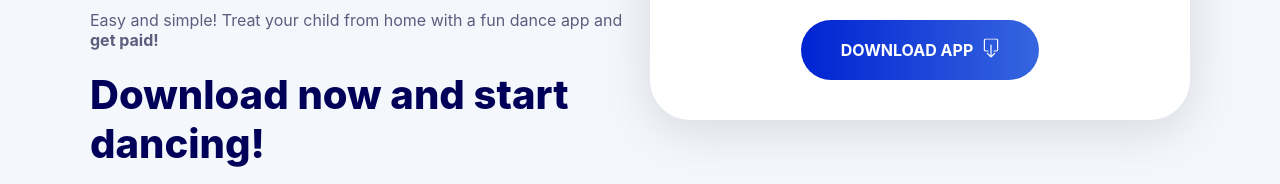
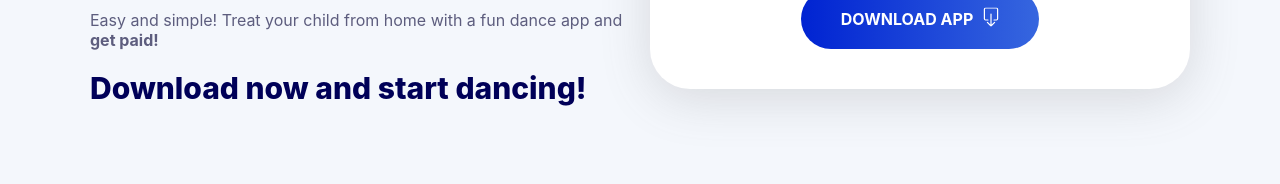
Before and after one commit to nevyl001/landing2, a Next.js app: page / in a window 1280 px wide. Shown: the part 616-800 px from the top of the page. Built offline with nearby package versions, Linux system fonts and the light colour scheme.

Commit message:
change comilla

```diff
--- a/pages/index.js
+++ b/pages/index.js
@@ -58,7 +58,8 @@ export default function Home() {
               </div>
               <div className={styles.subtitle}>
                 Dr. MOOVES A&D is a motion capture app that works as a tool to
-                improve children's mental and behavioral health by dance moves.
+                improve children&apos;s mental and behavioral health by dance
+                moves.
               </div>
               <div className={styles.btn}>
                 <a href="#" rel="nofollow">
@@ -87,7 +88,7 @@ export default function Home() {
                 Easy and simple! Treat your child from home with a fun dance app
                 and <b>get paid!</b>
               </div>
-              <div className={styles.title}>
+              <div className={styles.title_1}>
                 Download now and start dancing!
               </div>
             </div>
@@ -135,7 +136,6 @@ export default function Home() {
           </header>
         </div>
       </main>
-
       <footer className={styles.footer}>
         Playing Forward Copyright 2022. All Rights Reserved.
       </footer>
--- a/styles/Home.module.css
+++ b/styles/Home.module.css
@@ -49,7 +49,6 @@
   background-image: linear-gradient(to right, #011b9f, #1b3e96);
   transition-duration: 0.2s;
 }
-
 .section_flex {
   column-gap: 20px;
   align-items: center;
@@ -61,11 +60,9 @@
 .section_1 .btn {
   text-align: center;
 }
-
 .section_2 {
   width: 50%;
 }
-
 .logo {
   width: 40%;
   margin: 10px auto;
@@ -74,6 +71,13 @@
   color: #000058;
   font-weight: 600;
   font-size: 40px;
+  font-weight: 800;
+  margin: 20px 0;
+}
+.title_1 {
+  color: #000058;
+  font-weight: 600;
+  font-size: 30px;
   font-weight: 800;
   margin: 20px 0;
 }
```
